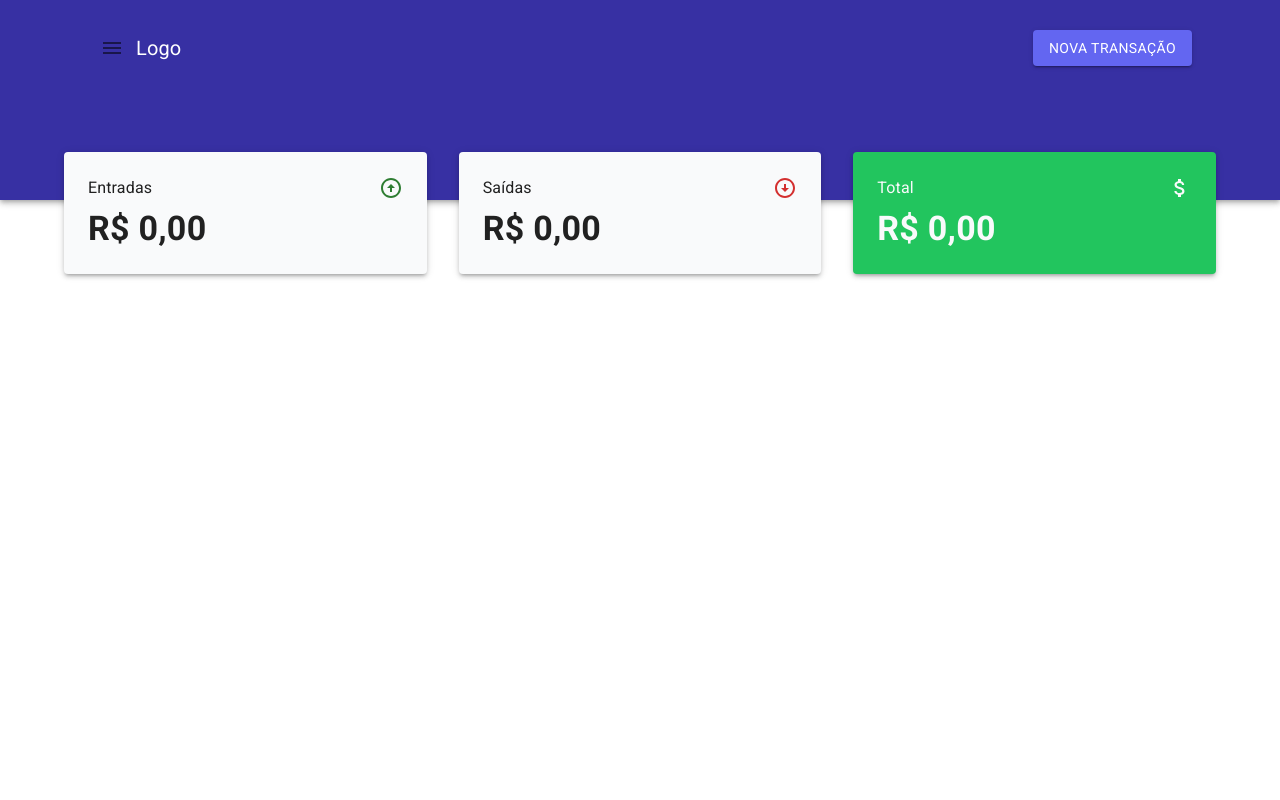
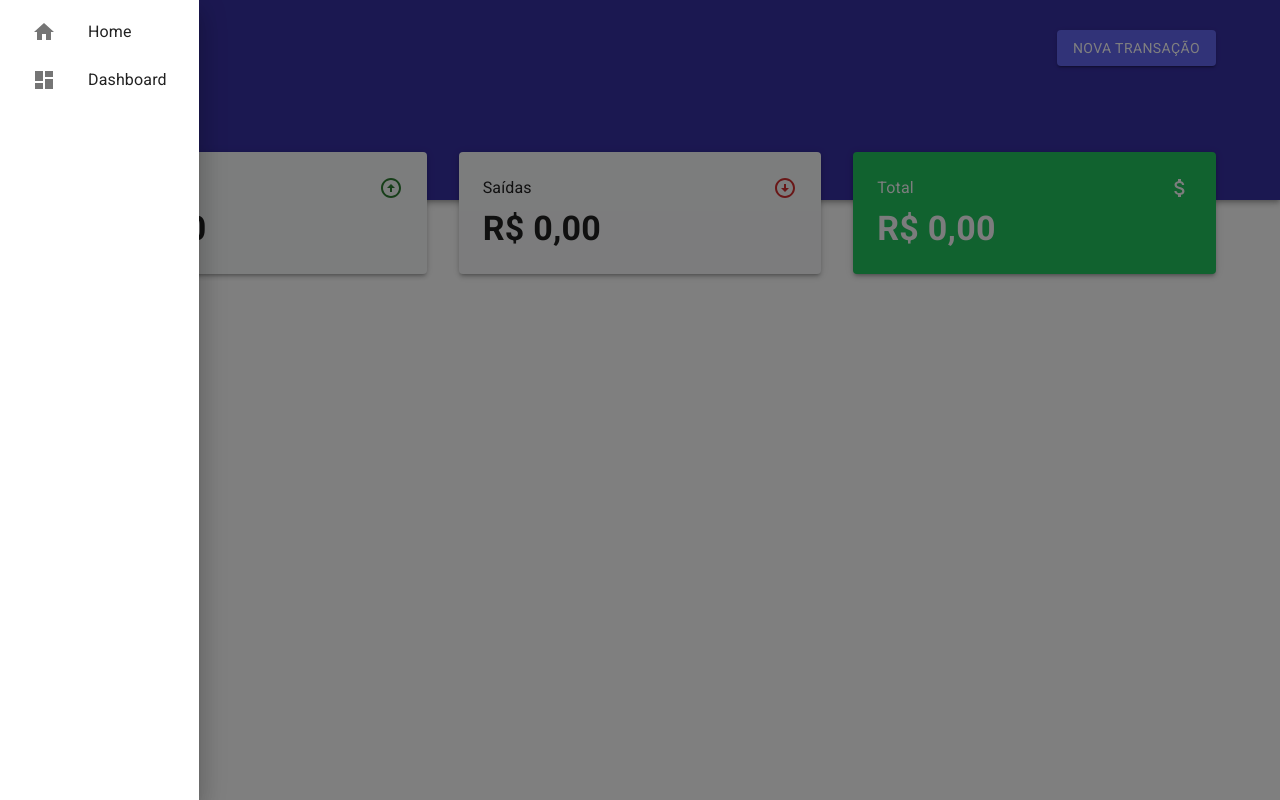
Before and after one commit to gabezy/money-control-App, a React (Vite) app: page / in a window 1280 px wide. Both pictures are taken after a click on the button 112 px from the left and 48 px from the top of the page. Built offline with nearby package versions, Linux system fonts and the light colour scheme.

Commit message:
add History page and implement drawer

```diff
--- a/src/Router.tsx
+++ b/src/Router.tsx
@@ -1,12 +1,17 @@
 import { Route, Routes } from "react-router-dom";
-import { DefaultLayout } from "./layouts/DefaultLayout";
+import { HistoryLayout } from "./layouts/HistoryLayout";
+import { HomeLayout } from "./layouts/HomeLayout";
 import { Home } from "./pages/Home";
+import { History } from "./pages/Home/History";
 
 export const Router = () => {
   return (
     <Routes>
-      <Route path="/" element={<DefaultLayout />}>
+      <Route path="/" element={<HomeLayout />}>
         <Route path="/" element={<Home />} />
+      </Route>
+      <Route path="/history" element={<HistoryLayout />}>
+        <Route path="/history" element={<History />} />
       </Route>
     </Routes>
   );
--- a/src/components/Header.tsx
+++ b/src/components/Header.tsx
@@ -10,7 +10,7 @@
 } from "@mui/material";
 import MenuIcon from "@mui/icons-material/Menu";
 import { FormModal } from "./FormModal";
-import { TransactionContext } from "../contexts/TransactionContext";
+import { TemporaryDrawer } from "./TemporaryDrawer";
 
 export const Header = () => {
   const [open, setOpen] = React.useState(false);
@@ -21,11 +21,9 @@
   return (
     <Box sx={{ flexGrow: 1 }}>
       <AppBar position="static" sx={{ height: "200px", bgcolor: "#3730A3" }}>
-        <Container>
+        <Container disableGutters>
           <Toolbar sx={{ marginBlock: 2 }}>
-            <IconButton size="large" aria-label="menu">
-              <MenuIcon />
-            </IconButton>
+            <TemporaryDrawer />
             <Typography variant="h6" component={"div"} sx={{ flexGrow: 1 }}>
               Logo
             </Typography>
--- /dev/null
+++ b/src/components/TemporaryDrawer.tsx
@@ -0,0 +1,74 @@
+import * as React from "react";
+import Box from "@mui/material/Box";
+import Drawer from "@mui/material/Drawer";
+import List from "@mui/material/List";
+import ListItem from "@mui/material/ListItem";
+import ListItemButton from "@mui/material/ListItemButton";
+import ListItemIcon from "@mui/material/ListItemIcon";
+import ListItemText from "@mui/material/ListItemText";
+import HomeIcon from "@mui/icons-material/Home";
+import DashboardIcon from "@mui/icons-material/Dashboard";
+import { IconButton } from "@mui/material";
+import MenuIcon from "@mui/icons-material/Menu";
+import { useNavigate } from "react-router-dom";
+
+export const TemporaryDrawer = () => {
+  const [state, setState] = React.useState(false);
+  const navigate = useNavigate();
+
+  const handleNavigate = (index: number) => {
+    if (index === 0) navigate("/");
+    else navigate("/history");
+  };
+
+  const toggleDrawer =
+    (open: boolean) => (event: React.KeyboardEvent | React.MouseEvent) => {
+      if (
+        event.type === "keydown" &&
+        ((event as React.KeyboardEvent).key === "Tab" ||
+          (event as React.KeyboardEvent).key === "Shift")
+      ) {
+        return;
+      }
+      setState(open);
+    };
+
+  const list = () => (
+    <Box
+      sx={{ width: "auto" }}
+      role="presentation"
+      onClick={toggleDrawer(false)}
+      onKeyDown={toggleDrawer(false)}
+    >
+      <List sx={{ marginInline: 2 }}>
+        {["Home", "Dashboard"].map((text, index) => (
+          <ListItem
+            key={text}
+            disablePadding
+            onClick={() => handleNavigate(index)}
+          >
+            <ListItemButton>
+              <ListItemIcon>
+                {index === 0 ? <HomeIcon /> : <DashboardIcon />}
+              </ListItemIcon>
+              <ListItemText primary={text} />
+            </ListItemButton>
+          </ListItem>
+        ))}
+      </List>
+    </Box>
+  );
+
+  return (
+    <div>
+      <React.Fragment>
+        <IconButton onClick={toggleDrawer(true)}>
+          <MenuIcon />
+        </IconButton>
+        <Drawer open={state} onClose={toggleDrawer(false)}>
+          {list()}
+        </Drawer>
+      </React.Fragment>
+    </div>
+  );
+};
--- /dev/null
+++ b/src/layouts/HistoryLayout.tsx
@@ -0,0 +1,13 @@
+import { Container } from "@mui/system";
+import React from "react";
+import { Outlet } from "react-router-dom";
+
+export const HistoryLayout = () => {
+  return (
+    <>
+      <Container>
+        <Outlet />
+      </Container>
+    </>
+  );
+};
--- a/src/layouts/DefaultLayout.tsx
+++ b/src/layouts/HomeLayout.tsx
@@ -2,7 +2,7 @@
 import { Outlet } from "react-router-dom";
 import { Header } from "../components/Header";
 
-export const DefaultLayout = () => {
+export const HomeLayout = () => {
   return (
     <>
       <Header />
--- /dev/null
+++ b/src/pages/History/index.tsx
@@ -0,0 +1,5 @@
+import React from "react";
+
+export const History = () => {
+  return <div>History</div>;
+};
--- a/src/pages/Home/History/FactoryHistory/index.tsx
+++ b/src/pages/Home/History/FactoryHistory/index.tsx
@@ -10,13 +10,10 @@
   return (
     <>
       {rows.map((row) => (
-        <TableRow
-          key={row.title}
-          sx={{ border: 0, "& td": { border: 0, color: "inherit" } }}
-        >
-          <TableCell>{row.title}</TableCell>
+        <TableRow key={row.title} sx={{ border: 0, "& td": { border: 0 } }}>
+          <TableCell sx={{ color: "#6B7280" }}>{row.title}</TableCell>
           {row.type === "income" ? (
-            <TableCell sx={{ color: "#388e3c" }}>
+            <TableCell sx={{ color: "#22C55E" }}>
               R$ {formatedValue(row.value)}
             </TableCell>
           ) : (
@@ -24,8 +21,8 @@
               R$ {formatedValue(row.value)}
             </TableCell>
           )}
-          <TableCell>{row.category}</TableCell>
-          <TableCell>{"11/11/1245"}</TableCell>
+          <TableCell sx={{ color: "#6B7280" }}>{row.category}</TableCell>
+          <TableCell sx={{ color: "#6B7280" }}>{"11/11/1245"}</TableCell>
         </TableRow>
       ))}
     </>
--- a/src/pages/Home/index.tsx
+++ b/src/pages/Home/index.tsx
@@ -4,6 +4,8 @@
 import { Transaction } from "../../reducers/Transaction/reducer";
 import { Board } from "./Board";
 import { History } from "./History";
+import { TemporaryDrawer } from "../../components/TemporaryDrawer";
+import { Header } from "../../components/Header";
 
 interface valuesPros {
   income: number;
@@ -35,6 +37,7 @@
   }, [transactions]);
 
   return (
+    <>
       <Box component={"section"}>
         <Box
           sx={{
@@ -50,5 +53,6 @@
         </Box>
         <History />
       </Box>
+    </>
   );
 };
```
Lines whose indentation alone changed are shown as unchanged.
